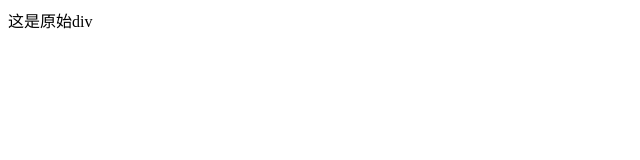
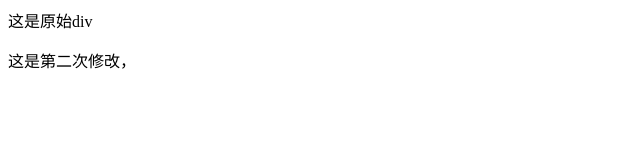
Before and after one commit to GentlemanANDLadies/piao3_1012, a plain HTML site: page index.html in a window 1280 px wide. Shown: the whole page, without its empty margins (0-640 px from the left). Drawn offline with Linux system fonts and the light colour scheme.

Commit message:
这是第二次提交。修改内容

```diff
--- a/index.html
+++ b/index.html
@@ -6,5 +6,6 @@
 </head>
 <body>
     <div>这是原始div</div>
+    <p>这是第二次修改，</p>
 </body>
 </html>
```
